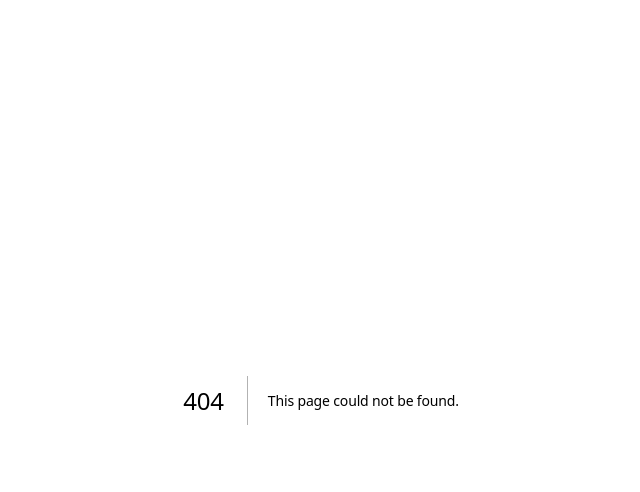
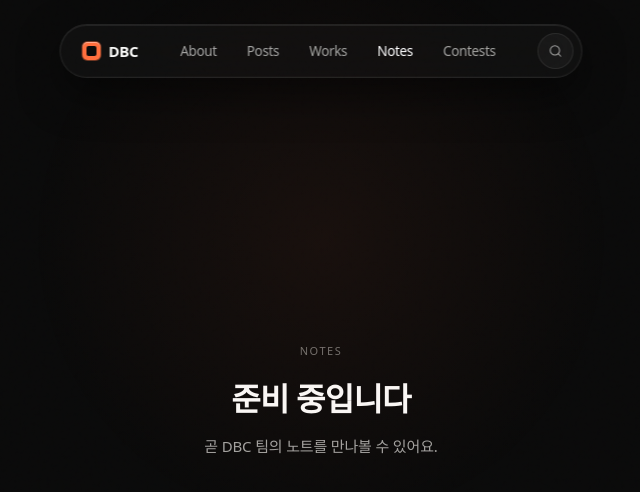
Before and after one commit to helloa1109/wiki, a Next.js app in the folder apps/web/: page /notes in a window 1280 px wide. Before the commit this address had no page. Shown: the top 492 px of the page, without its empty margins (319-959 px from the left). Built offline with nearby package versions, Linux system fonts and the light colour scheme; a web font is replaced by a local one.

Commit message:
feat(web): add works/notes placeholder pages

```diff
--- /dev/null
+++ b/apps/web/src/app/notes/page.tsx
@@ -0,0 +1,29 @@
+import { GNB } from '@/components/layout/GNB'
+import { GrainOverlay } from '@/components/effects/GrainOverlay'
+import { CursorSpotlight } from '@/components/effects/CursorSpotlight'
+
+export const metadata = {
+  title: 'Notes | Team DBC',
+  description: 'DBC 팀의 노트를 소개합니다.',
+}
+
+export default function NotesPage() {
+  return (
+    <>
+      <CursorSpotlight />
+      <GNB />
+      <main className="flex min-h-[100dvh] flex-col items-center justify-center px-6">
+        <p className="mb-4 text-[11px] uppercase tracking-[0.14em] text-foreground-subtle">
+          Notes
+        </p>
+        <h1 className="mb-3 text-[32px] font-bold tracking-tight text-foreground">
+          준비 중입니다
+        </h1>
+        <p className="text-[15px] text-foreground-muted">
+          곧 DBC 팀의 노트를 만나볼 수 있어요.
+        </p>
+      </main>
+      <GrainOverlay />
+    </>
+  )
+}
--- /dev/null
+++ b/apps/web/src/app/works/page.tsx
@@ -0,0 +1,29 @@
+import { GNB } from '@/components/layout/GNB'
+import { GrainOverlay } from '@/components/effects/GrainOverlay'
+import { CursorSpotlight } from '@/components/effects/CursorSpotlight'
+
+export const metadata = {
+  title: 'Works | Team DBC',
+  description: 'DBC 팀의 작업물을 소개합니다.',
+}
+
+export default function WorksPage() {
+  return (
+    <>
+      <CursorSpotlight />
+      <GNB />
+      <main className="flex min-h-[100dvh] flex-col items-center justify-center px-6">
+        <p className="mb-4 text-[11px] uppercase tracking-[0.14em] text-foreground-subtle">
+          Works
+        </p>
+        <h1 className="mb-3 text-[32px] font-bold tracking-tight text-foreground">
+          준비 중입니다
+        </h1>
+        <p className="text-[15px] text-foreground-muted">
+          곧 DBC 팀의 작업물을 만나볼 수 있어요.
+        </p>
+      </main>
+      <GrainOverlay />
+    </>
+  )
+}
```
